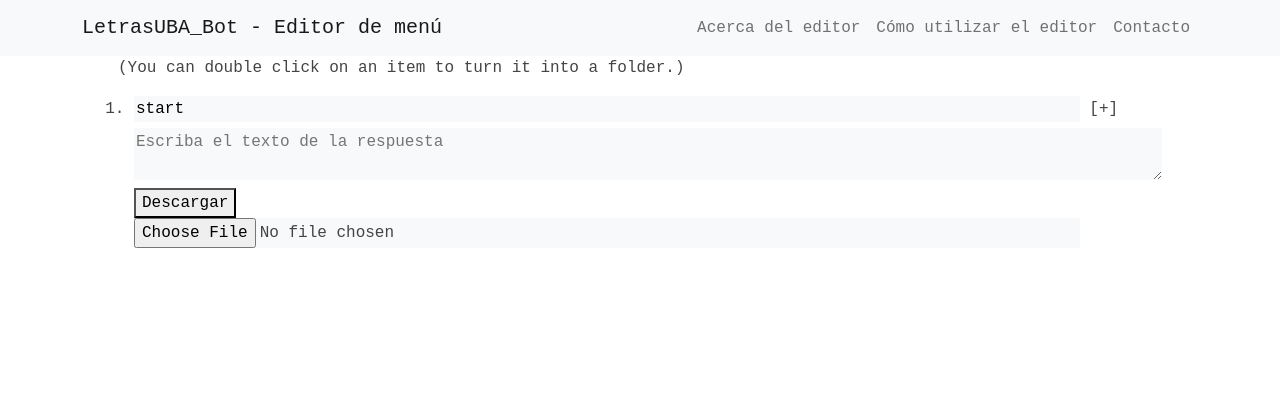
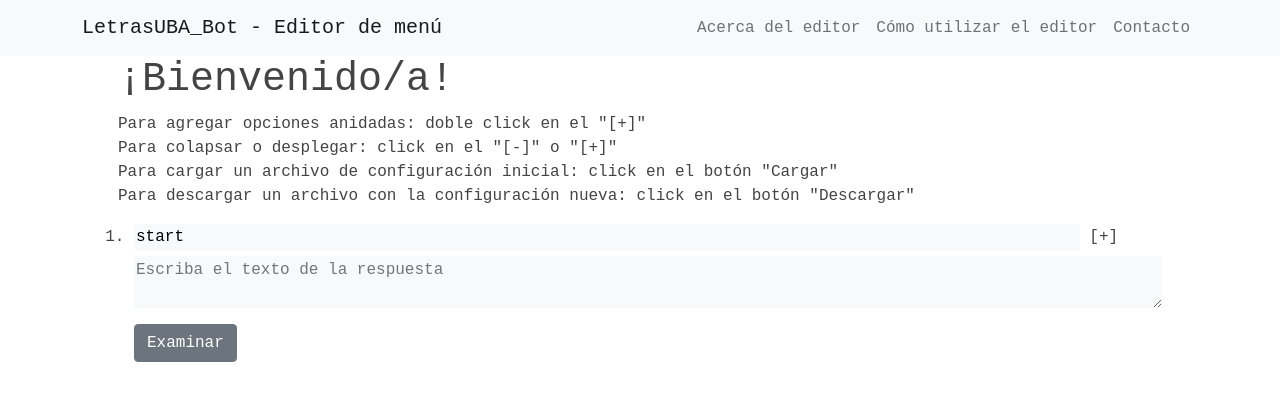
Before and after one commit to marin-h/tree-menu-editor, a Vue app: page / in a window 1280 px wide. Shown: the top 400 px of the page. Built offline with nearby package versions, Linux system fonts and the light colour scheme.

Commit message:
button styles, ask confirmation on exit

```diff
--- a/index.css
+++ b/index.css
@@ -34,3 +34,12 @@ textarea {
   border-width: 0px;
   background: #f8f9fa;
 }
+
+.btn-custom {
+  width: unset;
+  margin-top: 0.5rem;
+}
+
+#file-selector, #file-export {
+  display: none;
+}
--- a/index.html
+++ b/index.html
@@ -59,11 +59,20 @@
             ></tree-item>
             <li class="add" @click="$emit('add-item', item)">+</li>
           </ul>
-          <button v-show="isRoot" v-on:click="$emit('get-data', item)">Descargar</button>
-          <input type="file" id="file-selector" accept=".json" v-show="isRoot && !item.children" @change="loadData">
+
+          <label class="btn btn-custom btn-secondary" v-show="isRoot && !item.children" for="file-selector">Examinar</label>
+          <input type="file" id="file-selector" accept=".json" @change="loadData">
+          <label class="btn btn-custom btn-primary" v-show="isRoot && item.children" v-on:click="$emit('get-data', item)">Descargar</label>
         </li>
       </script>
-    <p>(You can double click on an item to turn it into a folder.)</p>
+    <h1>¡Bienvenido/a!</h1>
+
+    <p>
+      Para agregar opciones anidadas: doble click en el "[+]"
+      <br>Para colapsar o desplegar: click en el "[-]" o "[+]"
+      <br>Para cargar un archivo de configuración inicial: click en el botón "Cargar"
+      <br>Para descargar un archivo con la configuración nueva: click en el botón "Descargar"
+    </p>
 
     <!-- the demo root element -->
     <ul id="demo">
@@ -161,6 +170,13 @@
   <script src="https://cdn.jsdelivr.net/npm/bootstrap@5.0.2/dist/js/bootstrap.bundle.min.js"
     integrity="sha384-MrcW6ZMFYlzcLA8Nl+NtUVF0sA7MsXsP1UyJoMp4YLEuNSfAP+JcXn/tWtIaxVXM"
     crossorigin="anonymous"></script>
+  <script>
+    window.addEventListener("beforeunload", function (e) {
+      var confirmationMessage = "¿Confirma que desea salir?";
+      (e || window.event).returnValue = confirmationMessage;
+      return confirmationMessage;
+    });
+  </script>
 </body>
 
 </html>
```
